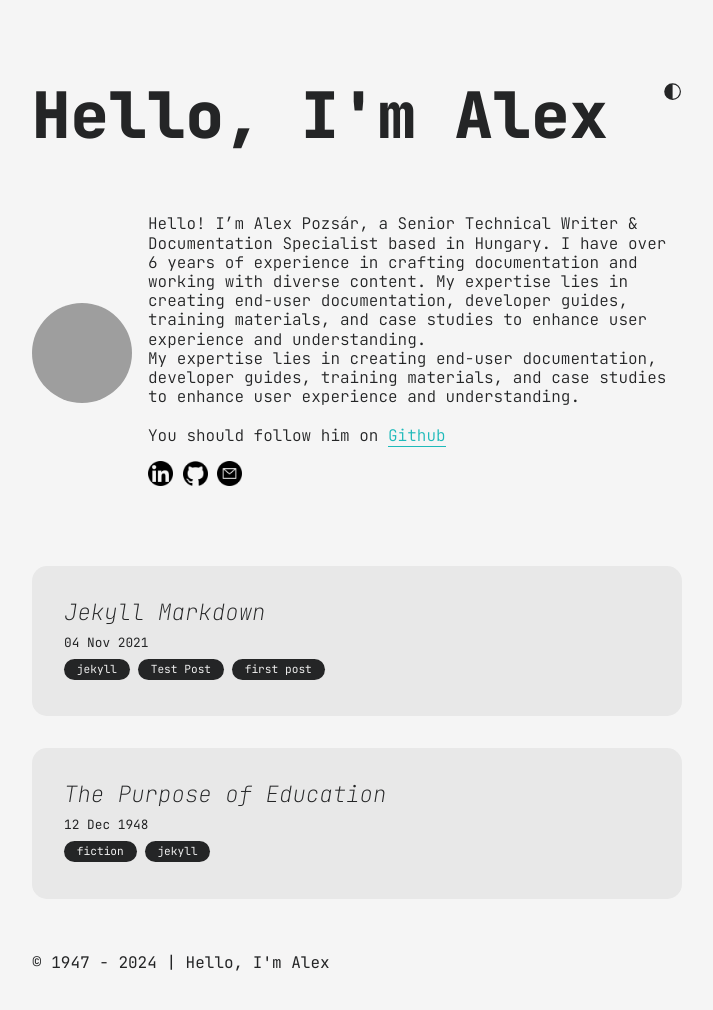
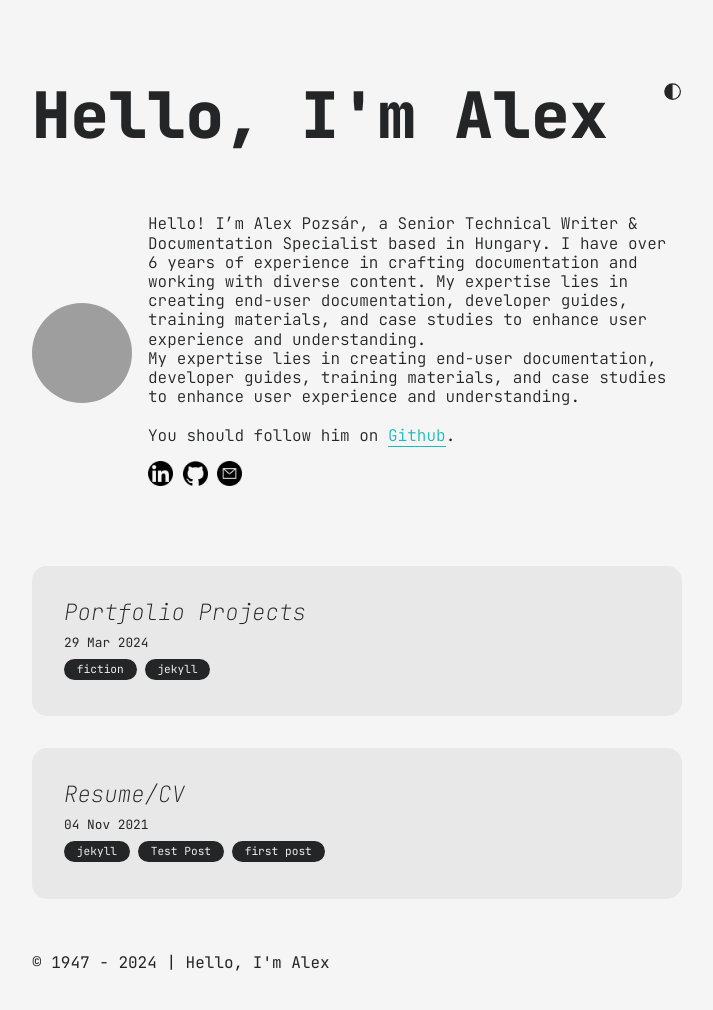
Before and after one commit to simplykatsa/alexpozsar, a Jekyll site: the page built from index.md, in a window 1280 px wide, cut to the strip 0-1027 px from the top of the page. Shown: the top 1010 px of the strip, without its empty margins (283-996 px from the left). Built offline with Jekyll 4.4.1, drawn with Linux system fonts in a browser that asks for light colours; grey boxes are pictures that could not be loaded.

Commit message:
Modified Blog section

```diff
--- a/_config.yml
+++ b/_config.yml
@@ -3,8 +3,8 @@ markdown: kramdown
 
 # for atom feed
 author:
-  name: Sharad Raj Singh Maurya
-  email: dev_sharad@outlook.com
+  name: Alex Pozsár
+  email: simplykatsa@gmail.com
 
 plugins:
   - jemoji
--- a/_data/author.yml
+++ b/_data/author.yml
@@ -8,10 +8,10 @@ description: "
   </p>
   <br/>
   <p>
-    You should follow him on <a href='https://github.com/simplykatsa' target='_blank'>Github</a>
+    You should follow him on <a href='https://github.com/simplykatsa' target='_blank'>Github</a>.
   </P>
 "
-email: dev_sharad@outlook.com
+email: simplykatsa@gmail.com
 contact:
   - title: linkedin
     url: https://www.linkedin.com/in/alexpozsar/
--- a/all_collections/_posts/1948-12-12-the-purpose-of-education.md
+++ b/all_collections/_posts/1948-12-12-the-purpose-of-education.md
@@ -1,7 +1,7 @@
 ---
 layout: post
-title: The Purpose of Education
-date: 1948-12-12 10:18:00
+title: Portfolio Projects
+date: 2024-03-29 10:18:00
 categories: [fiction, jekyll]
 ---
 
--- a/all_collections/_posts/2021-11-04-jekyll-markdown.md
+++ b/all_collections/_posts/2021-11-04-jekyll-markdown.md
@@ -1,6 +1,6 @@
 ---
 layout: post
-title: Jekyll Markdown
+title: Resume/CV
 date: 2021-11-04
 categories: ["jekyll", "Test Post", "first post"]
 ---
```
